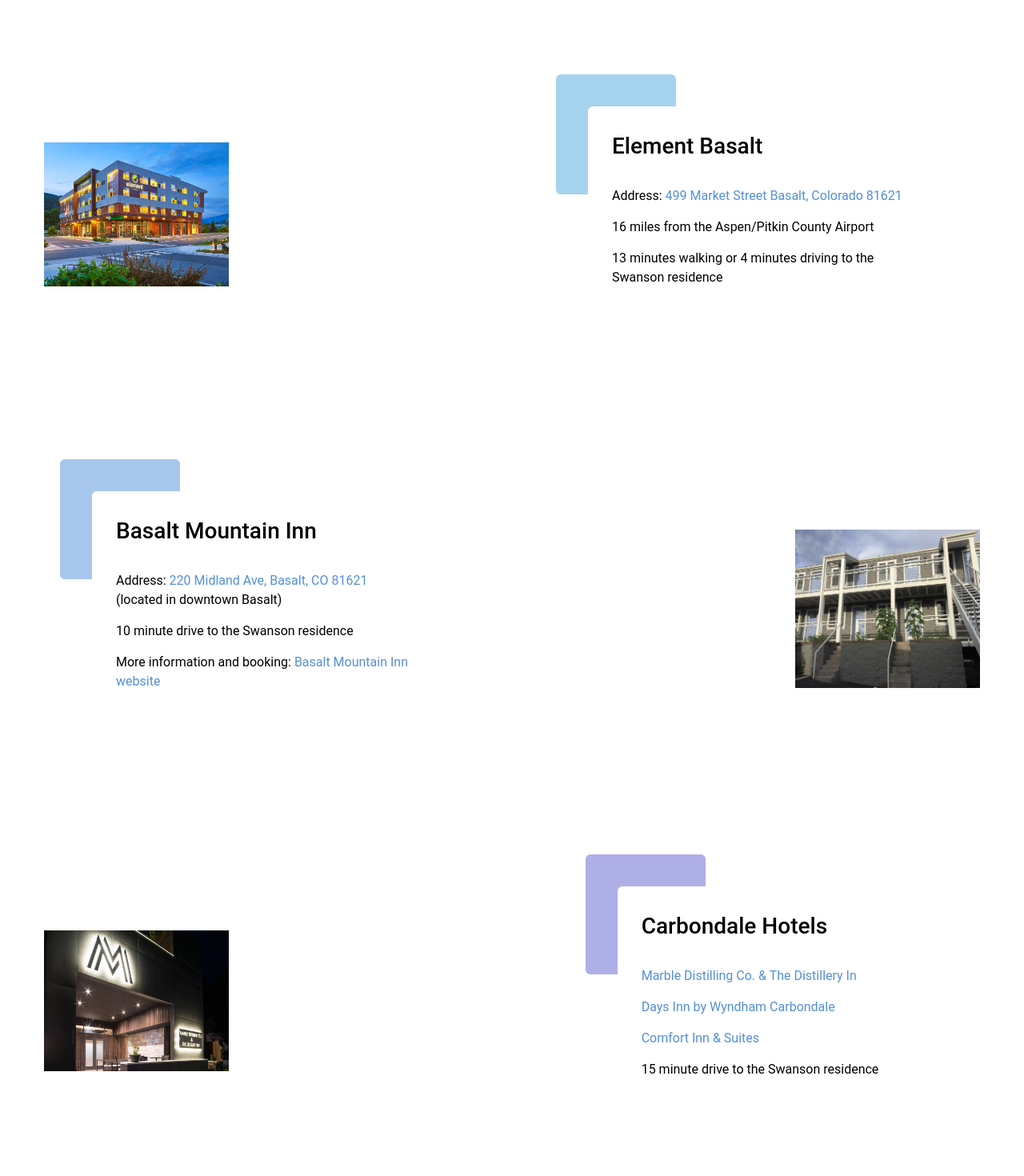
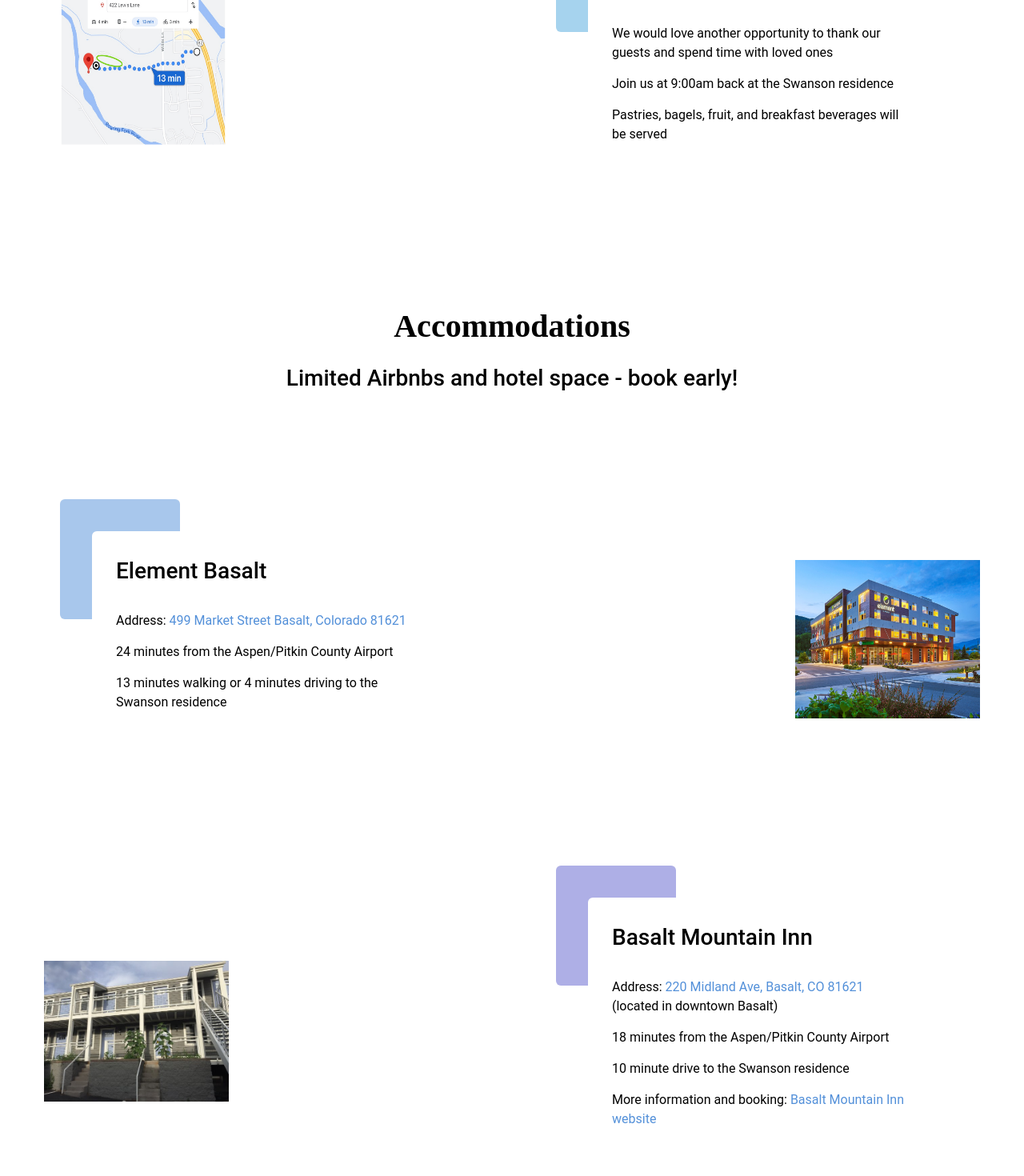
Before and after one commit to swanie21/wedding-story, a Next.js app: page /travel in a window 1280 px wide. Shown: the part 1880-3350 px from the top of the page at 80% size. Built offline with nearby package versions, Linux system fonts and the light colour scheme.

Commit message:
update travel page with another hotel and post brunch info

```diff
--- a/pages/travel/index.tsx
+++ b/pages/travel/index.tsx
@@ -65,23 +65,62 @@
             <div className={`${styles['travel__image']} ${styles['travel__image-3']}`} role="img" style={{ backgroundImage: `url('/tent.png')` }} />
           </div>
         </div>
-        <h1>Accommodations</h1>
-        <h2 className={styles['travel__subtitle']}>Limited Airbnbs and hotel space - book early!</h2>
         <div className={`flex-wrapper ${styles['travel__section']}`}>
           <div className="flex-half flex-half-2">
-            <div className={`${styles['travel__image']} ${styles['travel__image-4']}`} role="img" style={{ backgroundImage: `url('/element-hotel.jpeg')` }} />
+            <div className={`${styles['travel__image']} ${styles['travel__image-2']}`} role="img" style={{ backgroundImage: `url('/map.jpg')` }} />
           </div>
           <div className="flex-half flex-half-1">
             <div className={styles['travel__details--container']}>
               <span className={`${styles['travel__details--block']} ${styles['travel__details--accent-color-4']}`} />
               <div className={styles['travel__details']}>
                 <div className={styles['travel__details--title']}>
-                  <h2>Element Basalt</h2>
+                  <h2>Post-wedding Brunch</h2>
                   <span className={`${styles['travel__details--title-highlight']} ${styles['travel__details--accent-color-4']}`} />
                 </div>
+                <p>We would love another opportunity to thank our guests and spend time with loved ones</p>
+                <p>Join us at 9:00am back at the Swanson residence</p>
+                <p>Pastries, bagels, fruit, and breakfast beverages will be served</p>
+              </div>
+            </div>
+          </div>
+        </div>
+        <h1>Accommodations</h1>
+        <h2 className={styles['travel__subtitle']}>Limited Airbnbs and hotel space - book early!</h2>
+        <div className={`flex-wrapper ${styles['travel__section']}`}>
+          <div className={`flex-half ${styles['flex-half']}`}>
+            <div className={styles['travel__details--container']}>
+              <span className={`${styles['travel__details--block']} ${styles['travel__details--accent-color-5']}`} />
+              <div className={styles['travel__details']}>
+                <div className={styles['travel__details--title']}>
+                  <h2>Element Basalt</h2>
+                  <span className={`${styles['travel__details--title-highlight']} ${styles['travel__details--accent-color-5']}`} />
+                </div>
                 <p>Address: <a href="https://g.page/elementbasaltaspen?share" rel="noreferrer" target="_blank">499 Market Street Basalt, Colorado 81621</a></p>
-                <p>16 miles from the Aspen/Pitkin County Airport</p>
+                <p>24 minutes from the Aspen/Pitkin County Airport</p>
                 <p>13 minutes walking or 4 minutes driving to the Swanson residence</p>
+              </div>
+            </div>
+          </div>
+          <div className="flex-half">
+            <div className={`${styles['travel__image']} ${styles['travel__image-5']}`} role="img" style={{ backgroundImage: `url('/element-hotel.jpeg')` }} />
+          </div>
+        </div>
+        <div className={`flex-wrapper ${styles['travel__section']}`}>
+          <div className="flex-half flex-half-2">
+            <div className={`${styles['travel__image']} ${styles['travel__image-6']}`} role="img" style={{ backgroundImage: `url('/basalt-mountain-inn.jpeg')` }} />
+          </div>
+          <div className="flex-half flex-half-1">
+            <div className={styles['travel__details--container']}>
+              <span className={`${styles['travel__details--block']} ${styles['travel__details--accent-color-6']}`} />
+              <div className={styles['travel__details']}>
+                <div className={styles['travel__details--title']}>
+                  <h2>Basalt Mountain Inn</h2>
+                  <span className={`${styles['travel__details--title-highlight']} ${styles['travel__details--accent-color-6']}`} />
+                </div>
+                <p>Address: <a href="https://goo.gl/maps/Abo4gPdov4RusnPw8" rel="noreferrer" target="_blank">220 Midland Ave, Basalt, CO 81621</a> (located in downtown Basalt)</p>
+                <p>18 minutes from the Aspen/Pitkin County Airport</p>
+                <p>10 minute drive to the Swanson residence</p>
+                <p>More information and booking: <a href="https://www.basaltmountaininn.com/" rel="noreferrer" target="_blank">Basalt Mountain Inn website</a></p>
               </div>
             </div>
           </div>
@@ -89,37 +128,39 @@
         <div className={`flex-wrapper ${styles['travel__section']}`}>
           <div className={`flex-half ${styles['flex-half']}`}>
             <div className={styles['travel__details--container']}>
-              <span className={`${styles['travel__details--block']} ${styles['travel__details--accent-color-5']}`} />
+              <span className={`${styles['travel__details--block']} ${styles['travel__details--accent-color-1']}`} />
               <div className={styles['travel__details']}>
                 <div className={styles['travel__details--title']}>
-                  <h2>Basalt Mountain Inn</h2>
-                  <span className={`${styles['travel__details--title-highlight']} ${styles['travel__details--accent-color-5']}`} />
+                  <h2>Aspenalt Lodge</h2>
+                  <span className={`${styles['travel__details--title-highlight']} ${styles['travel__details--accent-color-1']}`} />
                 </div>
-                <p>Address: <a href="https://goo.gl/maps/Abo4gPdov4RusnPw8" rel="noreferrer" target="_blank">220 Midland Ave, Basalt, CO 81621</a> (located in downtown Basalt)</p>
+                <p>Address: <a href="https://g.page/Aspenalt?share" rel="noreferrer" target="_blank">157 Basalt Center Cir, Basalt, CO 81621</a></p>
+                <p>18 minutes from the Aspen/Pitkin County Airport</p>
                 <p>10 minute drive to the Swanson residence</p>
-                <p>More information and booking: <a href="https://www.basaltmountaininn.com/" rel="noreferrer" target="_blank">Basalt Mountain Inn website</a></p>
+                <p>More information and booking: <a href="https://aspenalt.com/" rel="noreferrer" target="_blank">Aspenalt Lodge website</a></p>
               </div>
             </div>
           </div>
           <div className="flex-half">
-            <div className={`${styles['travel__image']} ${styles['travel__image-5']}`} role="img" style={{ backgroundImage: `url('/basalt-mountain-inn.jpeg')` }} />
+            <div className={`${styles['travel__image']} ${styles['travel__image-7']}`} role="img" style={{ backgroundImage: `url('/aspenalt-lodge.jpg')` }} />
           </div>
         </div>
         <div className={`flex-wrapper ${styles['travel__section']}`}>
           <div className="flex-half flex-half-2">
-            <div className={`${styles['travel__image']} ${styles['travel__image-6']}`} role="img" style={{ backgroundImage: `url('/marble-distillery-inn.jpeg')` }} />
+            <div className={`${styles['travel__image']} ${styles['travel__image-8']}`} role="img" style={{ backgroundImage: `url('/marble-distillery-inn.jpeg')` }} />
           </div>
           <div className="flex-half flex-half-1">
             <div className={styles['travel__details--container']}>
-              <span className={`${styles['travel__details--block']} ${styles['travel__details--accent-color-6']} `} />
+              <span className={`${styles['travel__details--block']} ${styles['travel__details--accent-color-2']} `} />
               <div className={styles['travel__details']}>
                 <div className={styles['travel__details--title']}>
                   <h2>Carbondale Hotels</h2>
-                  <span className={`${styles['travel__details--title-highlight']} ${styles['travel__details--accent-color-6']}`} />
+                  <span className={`${styles['travel__details--title-highlight']} ${styles['travel__details--accent-color-2']}`} />
                 </div>
                 <p><a href="https://g.page/MarbleDistilling?share" rel="noreferrer" target="_blank">Marble Distilling Co. & The Distillery In</a></p>
                 <p><a href="https://goo.gl/maps/9d1JCv3UdhiVXgpr6" rel="noreferrer" target="_blank">Days Inn by Wyndham Carbondale</a></p>
                 <p><a href="https://goo.gl/maps/VMtS4Fu3rz7mrQ2q8" rel="noreferrer" target="_blank">Comfort Inn & Suites</a></p>
+                <p>30 minutes from the Aspen/Pitkin County Airport</p>
                 <p>15 minute drive to the Swanson residence</p>
               </div>
             </div>
@@ -129,11 +170,11 @@
         <div className={`flex-wrapper ${styles['travel__section']}`}>
           <div className={`flex-half ${styles['flex-half']}`}>
             <div className={styles['travel__details--container']}>
-              <span className={`${styles['travel__details--block']} ${styles['travel__details--accent-color-1']}`} />
+              <span className={`${styles['travel__details--block']} ${styles['travel__details--accent-color-3']}`} />
               <div className={styles['travel__details']}>
                 <div className={styles['travel__details--title']}>
                   <h2>Flying to Aspen</h2>
-                  <span className={`${styles['travel__details--title-highlight']} ${styles['travel__details--accent-color-1']}`} />
+                  <span className={`${styles['travel__details--title-highlight']} ${styles['travel__details--accent-color-3']}`} />
                 </div>
                 <p>Flying into Aspen/Pitkin airport (ASE) is the closest option to Basalt (~20 minute drive to Hotel).</p>
                 <ul>
@@ -146,20 +187,20 @@
             </div>
           </div>
           <div className="flex-half">
-            <div className={`${styles['travel__image']} ${styles['travel__image-7']}`} role="img" style={{ backgroundImage: `url('/aspen-pitkin-airport.jpeg')` }} />
+            <div className={`${styles['travel__image']} ${styles['travel__image-9']}`} role="img" style={{ backgroundImage: `url('/aspen-pitkin-airport.jpeg')` }} />
           </div>
         </div>
         <div className={`flex-wrapper ${styles['travel__section']}`}>
           <div className="flex-half flex-half-2">
-            <div className={`${styles['travel__image']} ${styles['travel__image-8']}`} role="img" style={{ backgroundImage: `url('/glenwood-canyon.jpeg')` }} />
+            <div className={`${styles['travel__image']} ${styles['travel__image-10']}`} role="img" style={{ backgroundImage: `url('/glenwood-canyon.jpeg')` }} />
           </div>
           <div className="flex-half flex-half-1">
             <div className={styles['travel__details--container']}>
-              <span className={`${styles['travel__details--block']} ${styles['travel__details--accent-color-2']}`} />
+              <span className={`${styles['travel__details--block']} ${styles['travel__details--accent-color-4']}`} />
               <div className={styles['travel__details']}>
                 <div className={styles['travel__details--title']}>
                   <h2>Flying to Denver</h2>
-                  <span className={`${styles['travel__details--title-highlight']} ${styles['travel__details--accent-color-2']}`} />
+                  <span className={`${styles['travel__details--title-highlight']} ${styles['travel__details--accent-color-4']}`} />
                 </div>
                 <p>Flying into Denver airport (DEN) is probably the cheapest option to get to CO. Leaves roughly a 3.5 hour drive west on I-70 through the scenic Coloradan Rocky Mountains to get to Basalt.</p>
                 <ul>
--- a/pages/travel/travel.module.scss
+++ b/pages/travel/travel.module.scss
@@ -236,5 +236,21 @@
         height: 400px;;
       }
     }
+
+    &-9 {
+      @include respond_to(desktop) {
+        background-position: bottom right;
+        background-size: 42% 48%;
+        height: 328px;
+      }
+    }
+
+    &-10 {
+      @include respond_to(desktop) {
+        background-position: bottom left;
+        background-size: 42% 48%;
+        height: 400px;;
+      }
+    }
   }
 }
```
Also changed, not shown: public/aspenalt-lodge.jpg (added).
